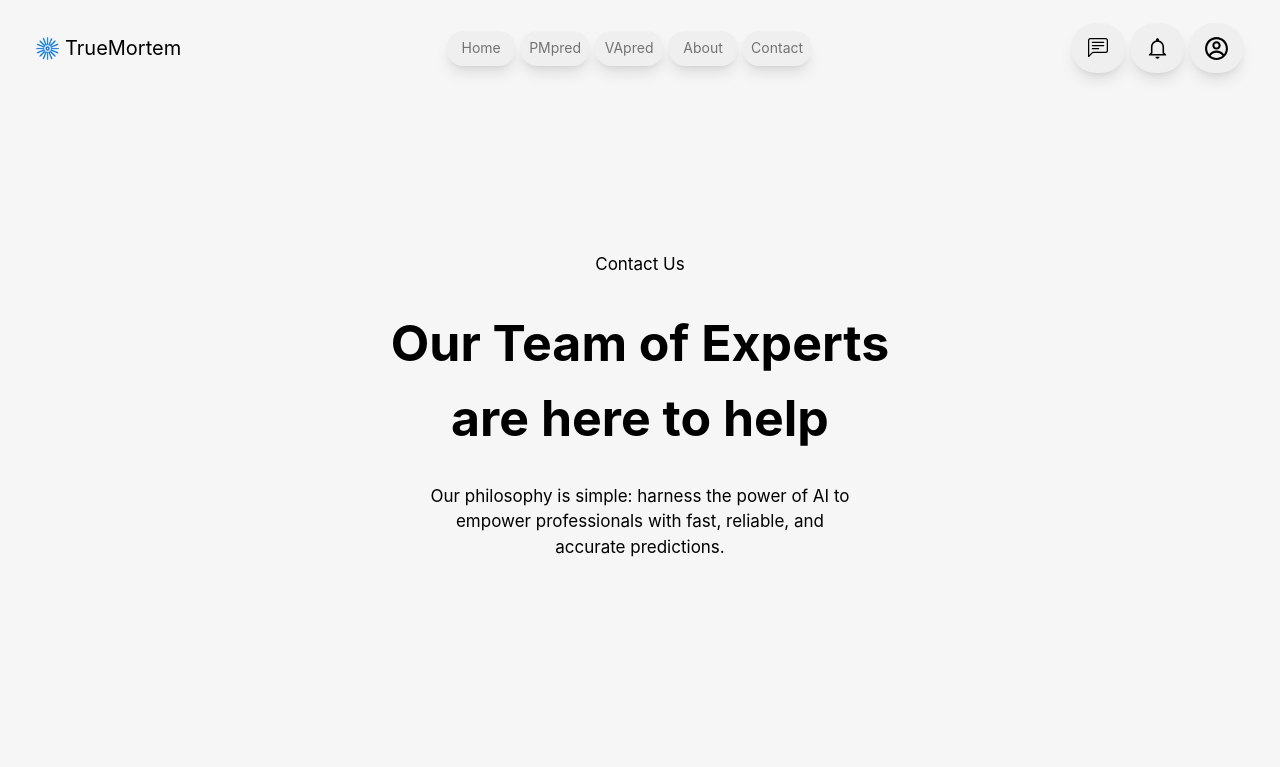
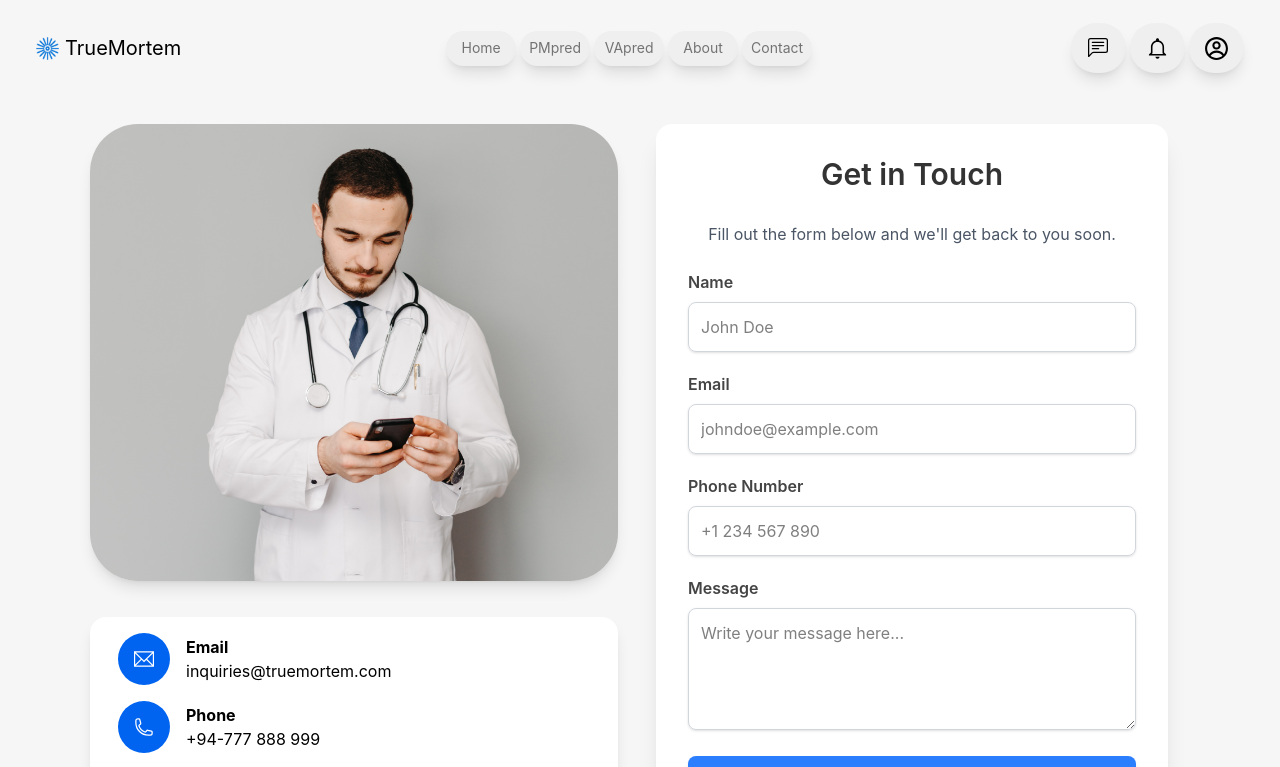
Before and after one commit to SachithPathiranage/TrueMortem, a React (Vite) app in the folder Application/frontend/TrueMortem/: page /contact in a window 1280 px wide. Shown: the top 767 px of the page. Built offline with nearby package versions, Linux system fonts and the light colour scheme.

Commit message:
Finalized contact us page

```diff
--- a/Application/frontend/TrueMortem/src/Chatbot.css
+++ b/Application/frontend/TrueMortem/src/Chatbot.css
@@ -37,8 +37,8 @@ General styles body {
 }
 
 .bot-logo {
-  width: 60px;
-  height: 60px;
+  width: 40px;
+  height: 40px;
   border-radius: 50%;
 }
 
--- a/Application/frontend/TrueMortem/src/pages/Chatbot.jsx
+++ b/Application/frontend/TrueMortem/src/pages/Chatbot.jsx
@@ -50,7 +50,7 @@ const Chatbot = () => {
     <div className="app-background">
       <div className="chat-container">
         <div className="chat-header">
-          <img src="/chatbot.png" alt="Bot Logo" className="bot-logo" />
+          <img src="/trueMortem.png" alt="Bot Logo" className="bot-logo" />
           <h2>What can I help with?</h2>
           <p>Choose a prompt below or write your own to start chatting.</p>
         </div>
--- a/Application/frontend/TrueMortem/src/pages/Contact.jsx
+++ b/Application/frontend/TrueMortem/src/pages/Contact.jsx
@@ -1,20 +1,160 @@
+import { MdOutlineLocationOn } from "react-icons/md";
+import { HiOutlinePhone } from "react-icons/hi2";
+import { TfiEmail } from "react-icons/tfi";
+import Footer from "../components/Footer.jsx";
 import React from "react";
+import { useState } from "react";
 
 const Contact = () => {
+  const [email, setEmail] = useState("");
+  const [emailError, setEmailError] = useState(false);
+  const [isSubmitted, setIsSubmitted] = useState(false);
+
+  const validateEmail = (value) => {
+    const emailRegex = /^[^\s@]+@[^\s@]+\.[^\s@]+$/;
+    return emailRegex.test(value);
+  };
+
+  const handleSubmit = (e) => {
+    e.preventDefault();
+    setIsSubmitted(true);
+
+    if (!validateEmail(email)) {
+      setEmailError(true);
+      return;
+    }
+
+    setEmailError(false);
+    alert("Form submitted successfully!");
+  };
+
   return (
     <div>
-      <div className="w-full h-[calc(100vh-13vh)] flex items-center justify-center">
-        <div className="flex flex-col items-center text-center justify-center max-w-[1240px] mx-auto my-auto">
-          <h1 className="text-[17px] mt-1">Contact Us</h1>
-          <h1 className="text-[40px] font-bold max-w-[60%] mt-7 md:text-[50px]">
-            Our Team of Experts are here to help
-          </h1>
-          <p className="max-w-[45%] text-[17px] mt-7 mb-20">
-            Our philosophy is simple: harness the power of AI to empower
-            professionals with fast, reliable, and accurate predictions.
-          </p>
+      <div className="grid grid-cols-1 md:grid-cols-[auto_1fr] gap-4 max-w-[1100px] mx-auto mt-7 mb-20">
+        <div className="w-[33rem] mx-auto max-h-full">
+          <div className="flex flex-col items-center gap-4">
+            <div className="w-[33rem] object-cover mb-5">
+              <img
+                className="rounded-[3rem] w-full shadow-lg"
+                src="/contact.jpg"
+                alt=""
+              />
+            </div>
+
+            <div className="w-full rounded-2xl p-4 bg-white shadow-lg">
+              <div className="flex items-center gap-4 mb-4 hover:scale-105 duration-300">
+                <div className="bg-[#0064f1] ml-3 p-4 rounded-full text-xl text-white">
+                  <TfiEmail />
+                </div>
+                <div>
+                  <p className="font-bold">Email</p>
+                  <p>inquiries@truemortem.com</p>
+                </div>
+              </div>
+
+              <div className="flex items-center gap-4 mb-4 hover:scale-105 duration-300">
+                <div className="bg-[#0064f1] ml-3 p-4 rounded-full text-xl text-white">
+                  <HiOutlinePhone />
+                </div>
+                <div>
+                  <p className="font-bold">Phone</p>
+                  <p>+94-777 888 999</p>
+                </div>
+              </div>
+
+              <div className="flex items-center gap-4 hover:scale-105 duration-300">
+                <div className="bg-[#0064f1] ml-3 p-4 rounded-full text-2xl text-white">
+                  <MdOutlineLocationOn />
+                </div>
+                <div>
+                  <p className="font-bold">Office</p>
+                  <p>No. 100, Colombo</p>
+                </div>
+              </div>
+            </div>
+          </div>
+        </div>
+
+        <div className="">
+          <div className="max-w-lg mx-auto bg-white p-8 rounded-2xl shadow-xl">
+            <h2 className="text-3xl font-semibold mb-6 text-center text-gray-800">
+              Get in Touch
+            </h2>
+            <p className="text-gray-600 text-center mb-6">
+              Fill out the form below and we'll get back to you soon.
+            </p>
+            <form className="space-y-5" onSubmit={handleSubmit}>
+              <div>
+                <label className="block text-gray-700 font-medium mb-1 pb-2">
+                  Name
+                </label>
+                <input
+                  type="text"
+                  className="w-full p-3 border border-gray-300 rounded-lg shadow-sm focus:outline-none focus:ring-2 focus:ring-blue-500"
+                  placeholder="John Doe"
+                  required
+                />
+              </div>
+
+              <div>
+                <label className="block text-gray-700 font-medium mb-1 pb-2">
+                  Email
+                </label>
+                <input
+                  type="email"
+                  className={`w-full p-3 border rounded-lg shadow-sm focus:outline-none focus:ring-2 ${
+                    isSubmitted && emailError
+                      ? "border-red-500 focus:ring-red-500"
+                      : "border-gray-300 focus:ring-blue-500"
+                  }`}
+                  placeholder="johndoe@example.com"
+                  value={email}
+                  onChange={(e) => setEmail(e.target.value)}
+                  required
+                />
+                {isSubmitted && emailError && (
+                  <p className="text-red-500 text-sm mt-1">
+                    Please enter a valid email address.
+                  </p>
+                )}
+              </div>
+
+              <div>
+                <label className="block text-gray-700 font-medium mb-1 pb-2">
+                  Phone Number
+                </label>
+                <input
+                  type="tel"
+                  className="w-full p-3 border border-gray-300 rounded-lg shadow-sm focus:outline-none focus:ring-2 focus:ring-blue-500"
+                  placeholder="+1 234 567 890"
+                  required
+                />
+              </div>
+
+              <div>
+                <label className="block text-gray-700 font-medium mb-1 pb-2">
+                  Message
+                </label>
+                <textarea
+                  className="w-full p-3 border border-gray-300 rounded-lg shadow-sm focus:outline-none focus:ring-2 focus:ring-blue-500"
+                  rows="4"
+                  placeholder="Write your message here..."
+                  required
+                ></textarea>
+              </div>
+
+              <button
+                type="submit"
+                className="w-full bg-blue-500 text-white py-3 rounded-lg font-semibold text-lg transition-all shadow-md hover:bg-blue-600"
+              >
+                Send Message
+              </button>
+            </form>
+          </div>
         </div>
       </div>
+
+      <Footer />
     </div>
   );
 };
```
Also changed, not shown: Application/frontend/TrueMortem/public/contact.jpg (added).
